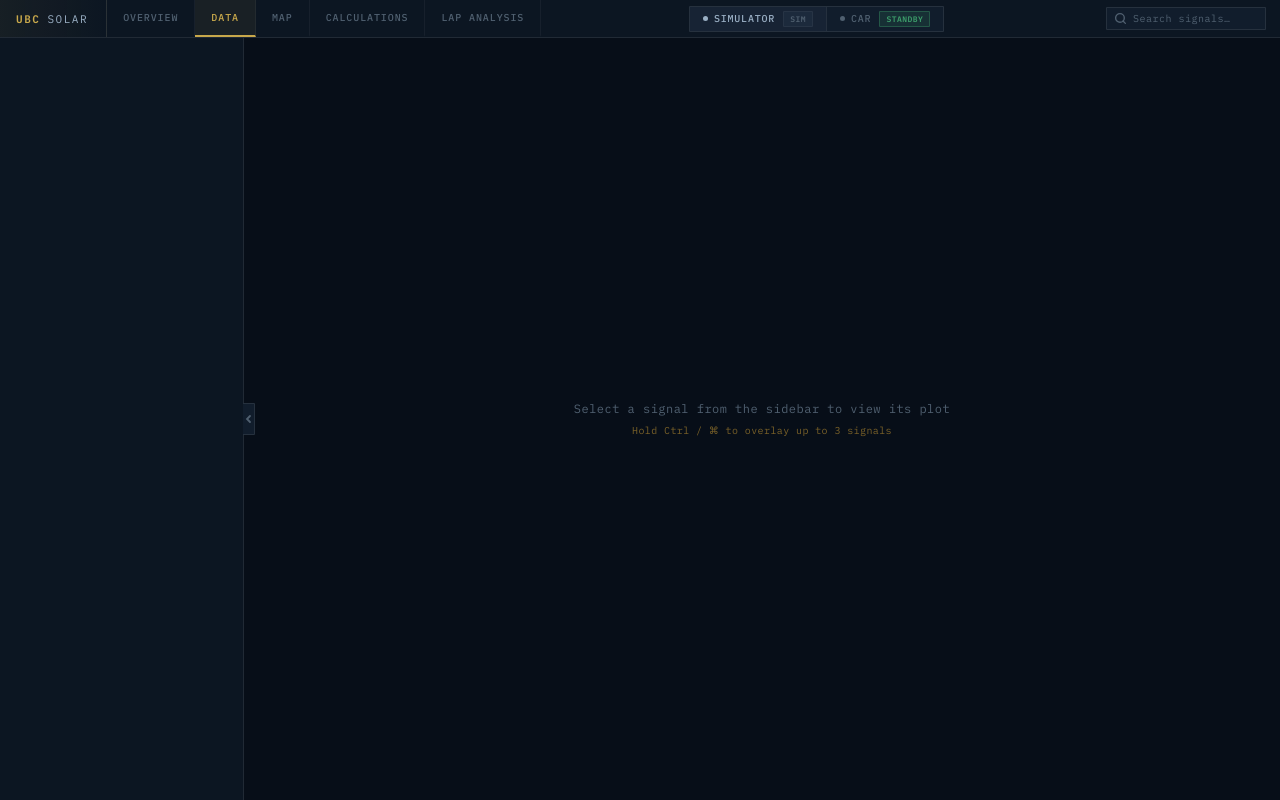
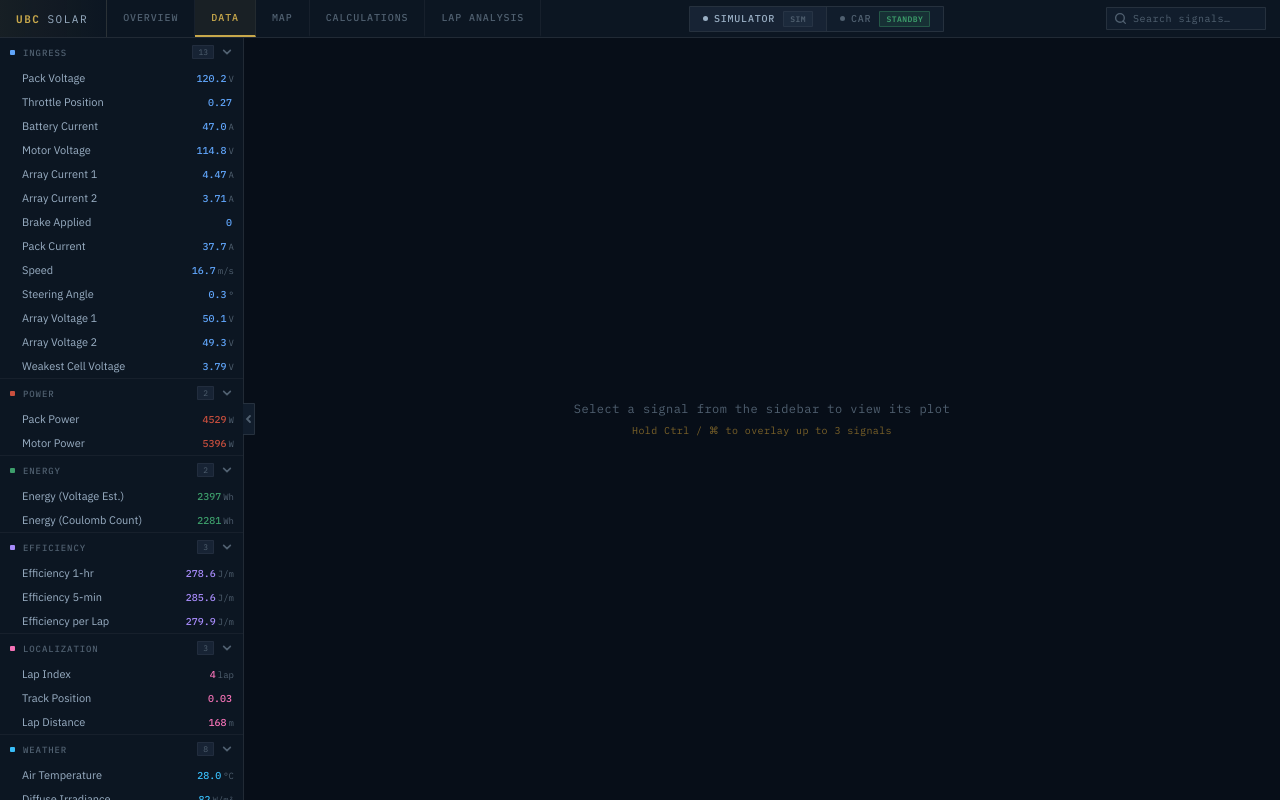
Before and after one commit to UBC-Solar/solar-di-v2, a React (Vite) app in the folder sunglasses/: page / in a window 1280 px wide. Both pictures are taken after a click on the button "DATA". Built offline with nearby package versions, Linux system fonts and the light colour scheme.

Commit message:
implement sidebar react migration

```diff
--- a/sunglasses/src/App.tsx
+++ b/sunglasses/src/App.tsx
@@ -23,7 +23,7 @@ function App() {
     <div className="shell">
       <Header activeTab={tab} onTab={setTab} search={search} onSearch={setSearch} />
       <div className={`body-layout${sidebarOpen ? '' : ' sidebar-collapsed'}`}>
-        <Sidebar show={tab === 'data'} open={sidebarOpen} onToggle={() => setSidebarOpen(o => !o)} />
+        <Sidebar show={tab === 'data'} open={sidebarOpen} onToggle={() => setSidebarOpen(o => !o)} search={search} />
         <div id="mainContent">
           {tab === 'overview' && <OverviewTab />}
           {tab === 'data' && <DataTab />}
--- a/sunglasses/src/components/Sidebar.tsx
+++ b/sunglasses/src/components/Sidebar.tsx
@@ -1,14 +1,86 @@
-function Sidebar({ show, open, onToggle }: {
+import { useState } from 'react'
+import type { CSSProperties } from 'react'
+import { setActiveFields, useTelemetry } from '../telemetry'
+
+function Sidebar({ show, open, onToggle, search }: {
   show: boolean
   open: boolean
   onToggle: () => void
+  search: string
 }) {
+  const { signals, stages, latest, activeFields } = useTelemetry()
+  const query = search.trim().toLowerCase()
+
+  // Collapsed stage groups. Not tracking "open" — everything starts open, and
+  // stages added later (e.g. car mode signal adoption) are open until closed.
+  const [collapsed, setCollapsed] = useState<Set<string>>(new Set())
+
+  const toggleStage = (id: string) => {
+    setCollapsed(prev => {
+      const next = new Set(prev)
+      if (next.has(id)) next.delete(id)
+      else next.add(id)
+      return next
+    })
+  }
+
+  const onSignalClick = (field: string, multi: boolean) => {
+    const set = new Set(activeFields)
+    if (multi) {
+      if (set.has(field)) set.delete(field)
+      else if (set.size < 3) set.add(field)
+    } else {
+      if (set.size === 1 && set.has(field)) set.clear()
+      else { set.clear(); set.add(field) }
+    }
+    setActiveFields([...set])
+  }
+
+  const valueOf = (field: string, decimals: number): string => {
+    const l = latest[field]
+    const v = l && l.value !== null && l.value !== undefined ? l.value : null
+    return v !== null ? v.toFixed(decimals) : '—'
+  }
+
+  const matches = (label: string, field: string, unit: string) =>
+    !query || `${label} ${field} ${unit}`.toLowerCase().includes(query)
+
   return (
     <>
       <div id="sidebar" className={`${open ? '' : 'collapsed'}${show ? '' : ' hidden'}`}>
         <div className="sidebar-inner">
           <div className="sidebar-scroll" id="sidebarScroll">
-            {/* Signal list lands here in Step 4 */}
+            {stages.map(stage => {
+              const stageSignals = signals.filter(s => s.stage === stage.id)
+              if (!stageSignals.length) return null
+              const isOpen = query
+                ? stageSignals.some(s => matches(s.label, s.field, s.unit))
+                : !collapsed.has(stage.id)
+              return (
+                <div key={stage.id} className={`stage-group${isOpen ? ' open' : ''}`}>
+                  <div className="stage-header" onClick={() => toggleStage(stage.id)}>
+                    <div className="stage-dot" style={{ background: stage.color }}></div>
+                    <div className="stage-name">{stage.label}</div>
+                    <div className="stage-count">{stageSignals.length}</div>
+                    <svg className="stage-chevron" width="10" height="10" viewBox="0 0 12 12" fill="none" stroke="currentColor" strokeWidth="2" strokeLinecap="round"><polyline points="4 2 8 6 4 10" /></svg>
+                  </div>
+                  <div className="stage-signals">
+                    {stageSignals.map(sig => (
+                      <div
+                        key={sig.field}
+                        className={`signal-row${activeFields.includes(sig.field) ? ' active' : ''}${query && !matches(sig.label, sig.field, sig.unit) ? ' hidden-search' : ''}`}
+                        style={{ '--stage-color': stage.color } as CSSProperties}
+                        onClick={e => onSignalClick(sig.field, e.ctrlKey || e.metaKey)}
+                      >
+                        <div className="sig-name" title={sig.help}>{sig.label}</div>
+                        <div className="sig-value">{valueOf(sig.field, sig.decimals)}</div>
+                        <div className="sig-unit">{sig.unit}</div>
+                      </div>
+                    ))}
+                  </div>
+                </div>
+              )
+            })}
           </div>
         </div>
       </div>
```
